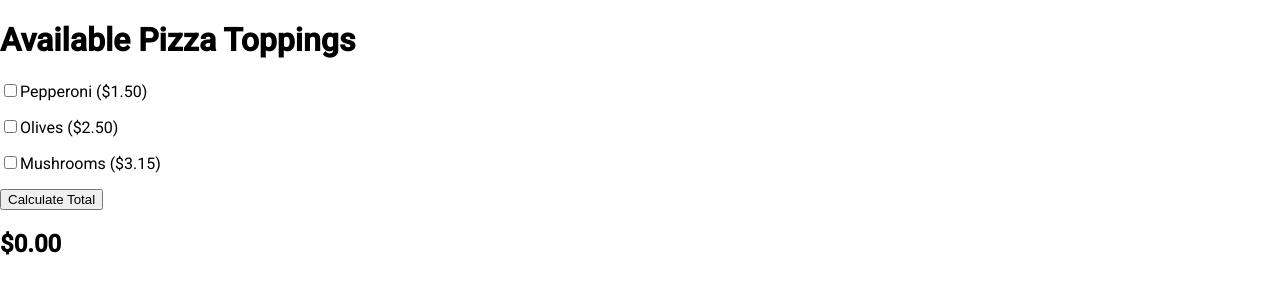
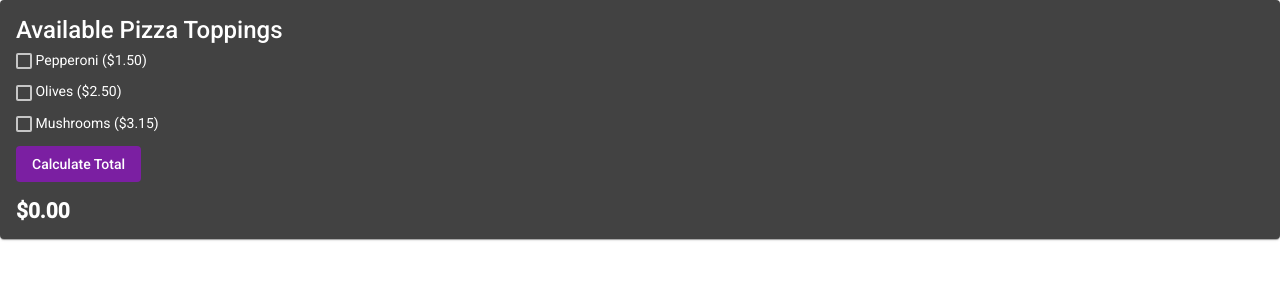
Before and after one commit to 2021-spring-jsf-tuth/components, an Angular app: page / in a window 1280 px wide. Shown: the top 300 px of the page. Built offline with nearby package versions, Linux system fonts and the light colour scheme.

Commit message:
Added styles
-card layout
-reformatted button
-reformatted checkboxes

```diff
--- a/src/app/pizza-toppings/pizza-toppings.component.html
+++ b/src/app/pizza-toppings/pizza-toppings.component.html
@@ -1,12 +1,20 @@
-<h1>Available Pizza Toppings</h1>
-<p *ngFor="let t of availablePizzaToppings">
+<mat-card>
+  <mat-card-title>
+    Available Pizza Toppings
+  </mat-card-title>
 
-  <label>
-    <input type="checkbox" [(ngModel)]="t.checked">{{ t.name }} ({{ t.price | currency }})
-  </label>
+  <mat-card-content>
+    <p *ngFor="let t of availablePizzaToppings">
 
-</p>
+      <label>
+        <mat-checkbox [(ngModel)]="t.checked"></mat-checkbox>
+        {{ t.name }} ({{ t.price | currency }})
+      </label>
 
-<button (click)="calculateTotal()">Calculate Total</button>
+    </p>
 
-<h2>{{ total | currency }}</h2>
+    <button (click)="calculateTotal()" mat-flat-button color="primary">Calculate Total</button>
+
+    <h2>{{ total | currency }}</h2>
+  </mat-card-content>
+</mat-card>
```
